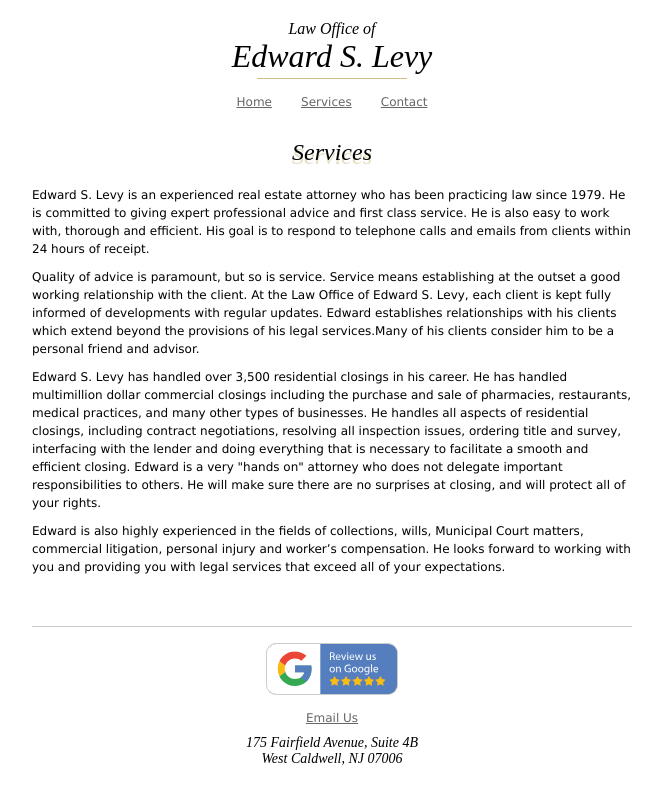
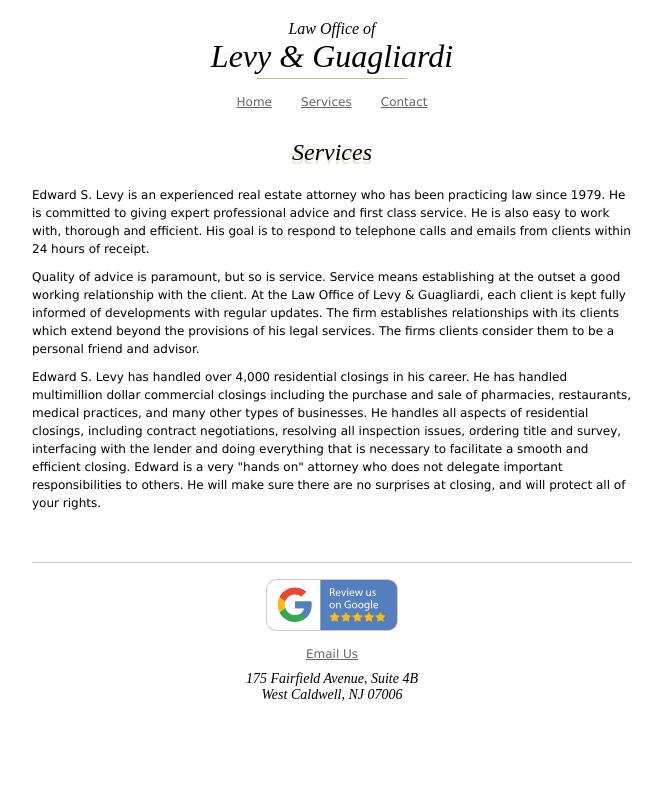
Before and after one commit to mikewgd/pearllevy, a React (Vite) app: page /services in a window 1280 px wide. Shown: the whole page, without its empty margins (308-969 px from the left). Built offline with nearby package versions, Linux system fonts and the light colour scheme.

Commit message:
copy changes

```diff
--- a/src/components/Header/index.js
+++ b/src/components/Header/index.js
@@ -24,7 +24,7 @@ export const Header = () => (
   <Wrapper>
     <Logo>
       <div>Law Office of</div>
-      Edward S. Levy
+      Levy & Guagliardi
     </Logo>
 
     <Nav>
--- a/src/components/pages/HomePage/index.js
+++ b/src/components/pages/HomePage/index.js
@@ -11,14 +11,15 @@ export const HomePage = () => (
     <Paragraph>
       Edward S. Levy is a Magna Cum Laude graduate of Syracuse University Law School and
       has been practicing law since 1979. He specializes in residential and commercial
-      real estate and has done over 3,500 closings. In addition to doing real estate,
-      he also handles personal injury, worker&apos;s compensation, wills, Municipal Court
+      real estate and has done over 4,00 closings. In addition to doing real estate,
+      he also handles wills, Municipal Court
       matters and collections. Mr. Levy is extremely thorough and efficient and handles all
       matters in a professional manner.
     </Paragraph>
     <Paragraph>
-      Frank Guagliardi, Esq. has joined the Law Office of Edward S. Levy, focusing
-      his practice on residential real estate and land use matters.
+      Frank Guagliardi, Esq. has joined the firm in 2022, focusing
+      his practice on residential real estate and land use matters. Mr. Guagliardi became
+      a partner in April, 2023.
     </Paragraph>
     <Paragraph>
       Frank works closely with clients through all stages of both residential and
@@ -32,9 +33,7 @@ export const HomePage = () => (
       Prior to joining the firm, Frank worked as an associate in a New Jersey-based
       law firm, gaining invaluable experience representing a wide range of clients,
       from private developers to municipal councils and redevelopment agencies
-      throughout New Jersey. Prior to entering private practice, Frank served as
-      a judicial law clerk in the New Jersey Superior Court, Civil Division and
-      Special Civil Part.
+      throughout New Jersey. Prior to entering private practice.
     </Paragraph>
     <Paragraph>
       Frank received his law degree, cum laude, from the Elisabeth Haub School
--- a/src/components/pages/ServicesPage/index.js
+++ b/src/components/pages/ServicesPage/index.js
@@ -13,14 +13,14 @@ export const ServicesPage = () => (
     </Paragraph>
     <Paragraph>
       Quality of advice is paramount, but so is service. Service means establishing at the
-      outset a good working relationship with the client. At the Law Office of Edward S. Levy,
+      outset a good working relationship with the client. At the Law Office of Levy & Guagliardi,
       each client is kept fully informed of developments with regular updates.
-      Edward establishes relationships with his clients which extend beyond the
-      provisions of his legal services.Many of his clients consider him to be a personal
+      The firm establishes relationships with its clients which extend beyond the
+      provisions of his legal services. The firms clients consider them to be a personal
       friend and advisor.
     </Paragraph>
     <Paragraph>
-      Edward S. Levy has handled over 3,500 residential closings in his career. He has handled
+      Edward S. Levy has handled over 4,000 residential closings in his career. He has handled
       multimillion dollar commercial closings including the purchase and sale of pharmacies,
       restaurants, medical practices, and many other types of businesses. He handles all
       aspects of residential closings, including contract negotiations, resolving all inspection
@@ -30,11 +30,5 @@ export const ServicesPage = () => (
       responsibilities to others. He will make sure there are no surprises at closing,
       and will protect all of your rights.
     </Paragraph>
-    <Paragraph>
-      Edward is also highly experienced in the fields of collections, wills, Municipal Court
-      matters, commercial litigation, personal injury and worker’s compensation.
-      He looks forward to working with you and providing you with legal services
-      that exceed all of your expectations.
-    </Paragraph>
   </Fragment>
 );
```
